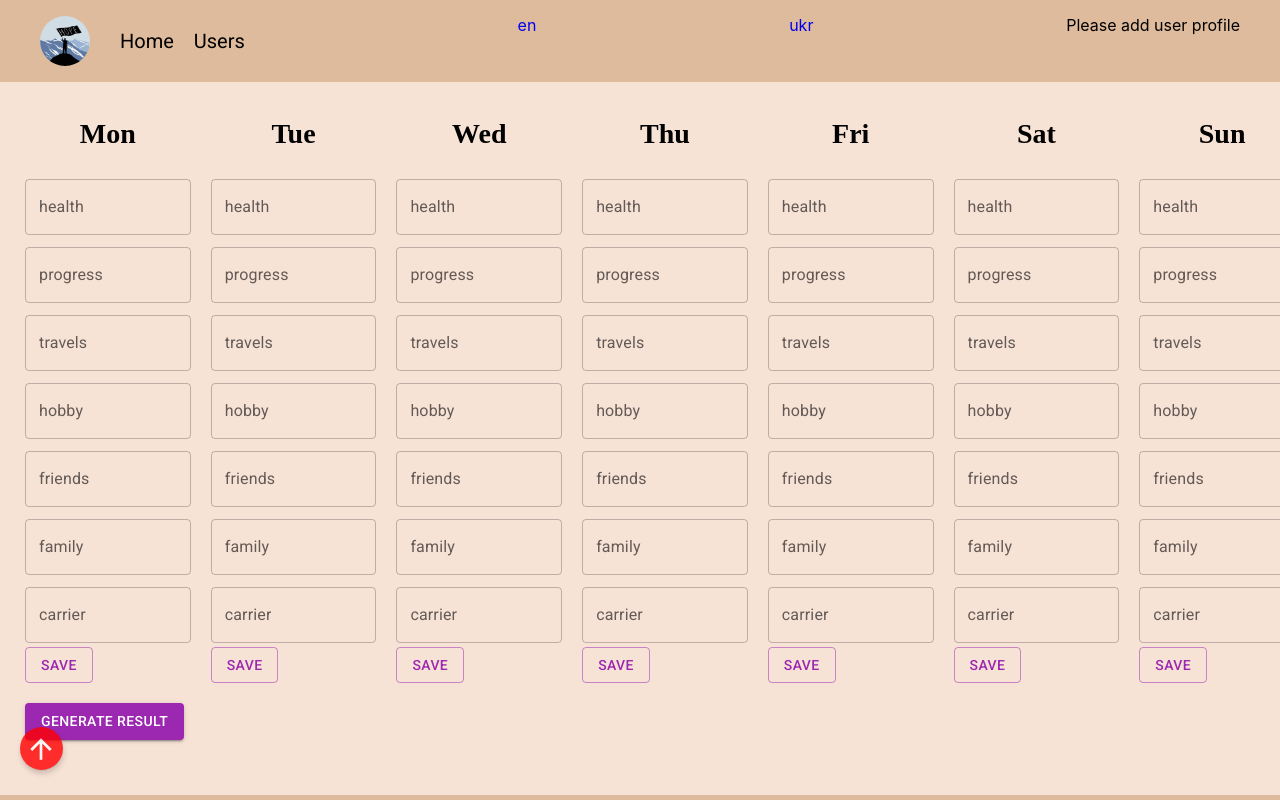
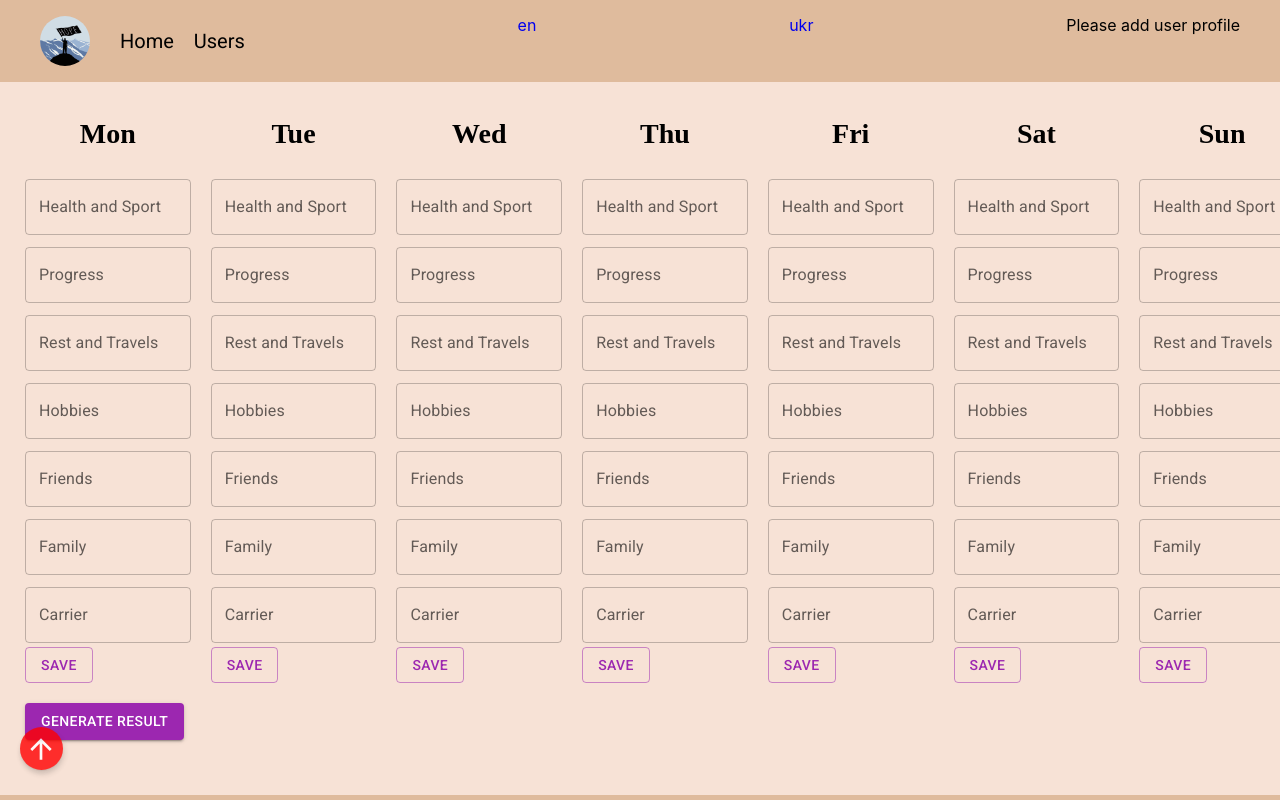
Before and after one commit to DmytroKolisnyk2/GameOFTeens_JS, a Next.js app: page /1/calendar in a window 1280 px wide. Shown: the top 800 px of the page. Built offline with nearby package versions, Linux system fonts and the light colour scheme; a web font is replaced by a local one.

Commit message:
new loca added and privit privit

```diff
--- a/components/Footer/Footer.jsx
+++ b/components/Footer/Footer.jsx
@@ -9,8 +9,10 @@ import InstagramIcon from "@mui/icons-material/Instagram";
 import CopyrightIcon from "@mui/icons-material/Copyright";
 import LinkedInIcon from "@mui/icons-material/LinkedIn";
 import GitHubIcon from "@mui/icons-material/GitHub";
+import { useTranslations } from "next-intl"
 
 const Footer = () => {
+  const t = useTranslations("Footer");
   return (
     <footer className={styles.footer}>
       <div className={styles.content}>
@@ -25,7 +27,7 @@ const Footer = () => {
           <h2 className={styles.logo}>HOPEteam</h2>
         </a>
         <div className={styles.wrapperTeam}>
-          <h3 className={styles.teamTitle}>Our Team :</h3>
+          <h3 className={styles.teamTitle}>{t('team')}</h3>
           <div className={styles.wrapperLinks}>
             <a
               className={styles.link}
@@ -91,7 +93,7 @@ const Footer = () => {
         </div>
       </div>
       <div className={styles.wrapperText}>
-        <h4 className={styles.footerText}>All rights are reserved.</h4>
+        <h4 className={styles.footerText}>{t('rights')}</h4>
         <CopyrightIcon className={styles.copyRightIcon} />
       </div>
     </footer>
--- a/components/Header/Header.jsx
+++ b/components/Header/Header.jsx
@@ -40,7 +40,7 @@ const Header = () => {
                 href={"/users"}
                 classes={HeaderStyles.link}
               >
-                Users
+                {t('users')}
               </NavLink>
               {username && (
                 <>
--- a/locales/en.json
+++ b/locales/en.json
@@ -19,6 +19,48 @@
     "result": "result",
     "exit": "Exit",
     "exitNo": "You successfully exited",
-    "add": "Please add user profile"
+    "add": "Please add user profile",
+    "users": "Users"
+  },
+  "Footer": {
+    "team": "Our team :",
+    "rights": "All rights reserved."
+  },
+  "About": {
+    "about": "about this app",
+    "about_text": "Our application is a prototype of the well-known 'Wheel of Life Balance' exercise. In this web application, you evaluate your areas of life with the help of points",
+    "about_title": "Our Features",
+    "multiU_title": "Multi-user application",
+    "multiU_text": "You can use the application from different accounts",
+    "resultI_title": "Instant result",
+    "resultI_text": "Our application will immediately show you the result of your expenses in the form of a balance wheel",
+    "savingA_title": "Automatic saving",
+    "savingA_text": "For convenience, your balance wheel is automatically saved in the new app",
+    "languageC_title": "Language change",
+    "languageC_text": "Our application works in English and Ukrainian, so that everyone can use our application"
+  },
+  "Users": {
+    "delete": "Delete",
+    "create": "Create",
+    "added": "Current user successfully added"
+  },
+  "Calendar": {
+    "result": "Generate result",
+    "save": "Save",
+    "mon": "Mon",
+    "tue": "Tue",
+    "wed": "Wed",
+    "thu": "Thu",
+    "fri": "Fri",
+    "sat": "Sat",
+    "sun": "Sun",
+    "health": "Health and Sport",
+    "progress": "Progress",
+    "travels": "Rest and Travels",
+    "hobby": "Hobbies",
+    "friends": "Friends",
+    "family": "Family",
+    "carrier": "Carrier",
+    "error": "You should type only positive numbers :)"
   }
 }
--- a/locales/ukr.json
+++ b/locales/ukr.json
@@ -20,6 +20,48 @@
     "result": "Результат",
     "exit": "Вихід",
     "exitNo": "Ви успішно вийшли з акаунту",
-    "add": "Будь ласка додайте користувача"
+    "add": "Будь ласка додайте користувача",
+    "users": "Користувачі"
+  },
+  "Footer": {
+    "team": "Наша команда :",
+    "rights": "Усі права захищені."
+  },
+  "About": {
+    "about": "Привіт-Привіт🥰🥰🥰, ось трохи про нашу програму",
+    "about_text": "Наш застосунок є прототипом відомої програми 'Колесо життєвого балансу' У цьому веб-додатку ви оцінюєте свої сфери життя за допомогою балів",
+    "about_title": "Наші фішки",
+    "multiU_title": "Мульти-користувацька програма",
+    "multiU_text": "Ми можете використовувати декілька акаунтів",
+    "resultI_title": "Моментальний результат",
+    "resultI_text": "Наш застосунок одразу покаже вам результат ваших витрат у вигляді діаграми",
+    "savingA_title": "Автоматичне збереження",
+    "savingA_text": "Для зручності ваше колесо балансу автоматично зберігається в новому застосунко",
+    "languageC_title": "Зміна мови",
+    "languageC_text": "Наш застосунок працює англійською та українською мовами, тому всім доступний наш застосунок"
+  },
+  "Users": {
+    "delete": "Видалити",
+    "create": "Створити",
+    "added": "Поточного користувача додано"
+  },
+  "Calendar": {
+    "result": "Згенерувати результат",
+    "save": "Зберегти",
+    "mon": "Пн",
+    "tue": "Вт",
+    "wed": "Ср",
+    "thu": "Чт",
+    "fri": "Пт",
+    "sat": "Сб",
+    "sun": "Нд",
+    "health": "Здоров'я та спорт",
+    "progress": "Розвиток та Освіта",
+    "travels": "Відпочинок та подорожі",
+    "hobby": "Творчість та хоббі",
+    "friends": "Оточення",
+    "family": "Сім'я",
+    "carrier": "Кар'єра",
+    "error": "ПРИВІТ-ПРИВІТ🥰🥰🥰🥰🥰🥰. ВИ МАЄТЕ БЛЯХА ВВЕСТИ НОРМАЛЬНЕ ЧИСЛО А НЕ ЯКІСЬ БУКВИ ЯК ВАМ ЦЕ НЕ ЗРОЗУМІЛО :)"
   }
 }
--- a/pages/[userId]/calendar.jsx
+++ b/pages/[userId]/calendar.jsx
@@ -1,136 +1,237 @@
-import {useState} from 'react';
-import TextField from '@mui/material/TextField';
-import Button from '@mui/material/Button';
-import styles from '../../styles/calendar.module.scss';
+import { useState } from "react";
+import TextField from "@mui/material/TextField";
+import Button from "@mui/material/Button";
+import styles from "../../styles/calendar.module.scss";
 import NotificationManager from "react-notifications/lib/NotificationManager";
+import { useTranslations } from "next-intl";
 
 const Calendar = () => {
+  const t = useTranslations("Calendar");
   const [mon, setMon] = useState({
-        health: '',
-        progress: '',
-        travels: '',
-        hobby: '',
-        friends: '',
-        family: '',
-        carrier: '',
+    health: "",
+    progress: "",
+    travels: "",
+    hobby: "",
+    friends: "",
+    family: "",
+    carrier: "",
     setValue: (event, activity) => {
-            console.log(+event.target.value)
-            return setMon((prevState) => ({...prevState, [activity]: +event.target.value}))
+      console.log(+event.target.value);
+      return setMon((prevState) => ({
+        ...prevState,
+        [activity]: +event.target.value,
+      }));
     },
-        day: 'Mon',
+    day: t('mon'),
     id: 1,
   });
   const [tue, setTue] = useState({
-        health: '',
-        progress: '',
-        travels: '',
-        hobby: '',
-        friends: '',
-        family: '',
-        carrier: '',
+    health: "",
+    progress: "",
+    travels: "",
+    hobby: "",
+    friends: "",
+    family: "",
+    carrier: "",
     setValue: (event, activity) => {
-            return setTue((prevState) => ({...prevState, [activity]: +event.target.value}))
+      return setTue((prevState) => ({
+        ...prevState,
+        [activity]: +event.target.value,
+      }));
     },
-        day: 'Tue',
+    day: t('tue'),
     id: 2,
   });
   const [wed, setWed] = useState({
-        health: '',
-        progress: '',
-        travels: '',
-        hobby: '',
-        friends: '',
-        family: '',
-        carrier: '',
+    health: "",
+    progress: "",
+    travels: "",
+    hobby: "",
+    friends: "",
+    family: "",
+    carrier: "",
     setValue: (event, activity) => {
-            return setWed((prevState) => ({...prevState, [activity]: +event.target.value}))
+      return setWed((prevState) => ({
+        ...prevState,
+        [activity]: +event.target.value,
+      }));
     },
-        day: 'Wed',
+    day: t('wed'),
     id: 3,
   });
   const [thu, setThu] = useState({
-        health: '',
-        progress: '',
-        travels: '',
-        hobby: '',
-        friends: '',
-        family: '',
-        carrier: '',
+    health: "",
+    progress: "",
+    travels: "",
+    hobby: "",
+    friends: "",
+    family: "",
+    carrier: "",
     setValue: (event, activity) => {
-            return setThu((prevState) => ({...prevState, [activity]: +event.target.value}))
+      return setThu((prevState) => ({
+        ...prevState,
+        [activity]: +event.target.value,
+      }));
     },
-        day: 'Thu',
+    day: t('thu'),
     id: 4,
   });
   const [fri, setFri] = useState({
-        health: '',
-        progress: '',
-        travels: '',
-        hobby: '',
-        friends: '',
-        family: '',
-        carrier: '',
+    health: "",
+    progress: "",
+    travels: "",
+    hobby: "",
+    friends: "",
+    family: "",
+    carrier: "",
     setValue: (event, activity) => {
-            return setFri((prevState) => ({...prevState, [activity]: +event.target.value}))
+      return setFri((prevState) => ({
+        ...prevState,
+        [activity]: +event.target.value,
+      }));
     },
-        day: 'Fri',
+    day: t('fri'),
     id: 5,
   });
   const [sat, setSat] = useState({
-        health: '',
-        progress: '',
-        travels: '',
-        hobby: '',
-        friends: '',
-        family: '',
-        carrier: '',
+    health: "",
+    progress: "",
+    travels: "",
+    hobby: "",
+    friends: "",
+    family: "",
+    carrier: "",
     setValue: (event, activity) => {
-            return setSat((prevState) => ({...prevState, [activity]: +event.target.value}))
+      return setSat((prevState) => ({
+        ...prevState,
+        [activity]: +event.target.value,
+      }));
     },
-        day: 'Sat',
+    day: t('sat'),
     id: 6,
   });
   const [sun, setSun] = useState({
-        health: '',
-        progress: '',
-        travels: '',
-        hobby: '',
-        friends: '',
-        family: '',
-        carrier: '',
+    health: "",
+    progress: "",
+    travels: "",
+    hobby: "",
+    friends: "",
+    family: "",
+    carrier: "",
     setValue: (event, activity) => {
-            return setSun((prevState) => ({...prevState, [activity]: +event.target.value}))
+      return setSun((prevState) => ({
+        ...prevState,
+        [activity]: +event.target.value,
+      }));
     },
-        day: 'Sun',
-        id: 7
+    day: t('sun'),
+    id: 7,
   });
-    const [arrayDays, setArrayDays] = useState([mon, tue, wed, thu, fri, sat, sun]);
+  const [arrayDays, setArrayDays] = useState([
+    mon,
+    tue,
+    wed,
+    thu,
+    fri,
+    sat,
+    sun,
+  ]);
   const submitValue = (event, dayObj) => {
     event.preventDefault();
     const dayValues = Object.values(dayObj);
-        const isCorrectValue = dayValues.every(item => item > 0);
-        if(isCorrectValue) {
+    const isCorrectValue = dayValues.every((item) => item > 0);
+    if (isCorrectValue) {
       console.log(isCorrectValue);
-            return console.log(dayObj)
+      return console.log(dayObj);
     }
-        NotificationManager.error('You should type only positive numbers :)')
+    NotificationManager.error(t('error'));
   };
-    return(
+  return (
     <section className={styles.calendarPage}>
       <div className={styles.calendar}>
-            {arrayDays.map(item => {
-                return(
+        {arrayDays.map((item) => {
+          return (
             <div key={item.id} className={styles.column}>
               <h3 className={styles.title}>{item.day}</h3>
-                    <form onSubmit={event => submitValue(event, item)}>
-                    <TextField value={item.health} onChange={event => item.setValue(event, 'health')} margin='dense' name="health" fullWidth variant="outlined" label="health" type="number"/>
-                    <TextField value={item.progress} onChange={event => item.setValue(event, "progress")} margin='dense' name="progress" fullWidth variant="outlined" label="progress" type="number"/>
-                    <TextField value={item.travels} onChange={event => item.setValue(event, "travels")} margin='dense' name="travels" fullWidth variant="outlined" label="travels" type="number"/>
-                    <TextField value={item.hobby} onChange={event => item.setValue(event, "hobby")} margin='dense' name="hobby" fullWidth variant="outlined" label="hobby" type="number"/>
-                    <TextField value={item.friends} onChange={event => item.setValue(event, "friends")} margin='dense' name="friends" fullWidth variant="outlined" label="friends" type="number"/>
-                    <TextField value={item.family} onChange={event => item.setValue(event, "family")} margin='dense' name="family" fullWidth variant="outlined" label="family" type="number"/>
-                    <TextField value={item.carrier} onChange={event => item.setValue(event, "carrier")} margin='dense' name="carrier" fullWidth variant="outlined" label="carrier" type="number"/>
-                    <Button type="submit" className={styles.submitButton} color="secondary" variant="outlined">Save</Button>
+              <form onSubmit={(event) => submitValue(event, item)}>
+                <TextField
+                  value={item.health}
+                  onChange={(event) => item.setValue(event, "health")}
+                  margin="dense"
+                  name="health"
+                  fullWidth
+                  variant="outlined"
+                  label={t("health")}
+                  type="number"
+                />
+                <TextField
+                  value={item.progress}
+                  onChange={(event) => item.setValue(event, "progress")}
+                  margin="dense"
+                  name="progress"
+                  fullWidth
+                  variant="outlined"
+                  label={t("progress")}
+                  type="number"
+                />
+                <TextField
+                  value={item.travels}
+                  onChange={(event) => item.setValue(event, "travels")}
+                  margin="dense"
+                  name="travels"
+                  fullWidth
+                  variant="outlined"
+                  label={t("travels")}
+                  type="number"
+                />
+                <TextField
+                  value={item.hobby}
+                  onChange={(event) => item.setValue(event, "hobby")}
+                  margin="dense"
+                  name="hobby"
+                  fullWidth
+                  variant="outlined"
+                  label={t("hobby")}
+                  type="number"
+                />
+                <TextField
+                  value={item.friends}
+                  onChange={(event) => item.setValue(event, "friends")}
+                  margin="dense"
+                  name="friends"
+                  fullWidth
+                  variant="outlined"
+                  label={t("friends")}
+                  type="number"
+                />
+                <TextField
+                  value={item.family}
+                  onChange={(event) => item.setValue(event, "family")}
+                  margin="dense"
+                  name="family"
+                  fullWidth
+                  variant="outlined"
+                  label={t("family")}
+                  type="number"
+                />
+                <TextField
+                  value={item.carrier}
+                  onChange={(event) => item.setValue(event, "carrier")}
+                  margin="dense"
+                  name="carrier"
+                  fullWidth
+                  variant="outlined"
+                  label={t("carrier")}
+                  type="number"
+                />
+                <Button
+                  type="submit"
+                  className={styles.submitButton}
+                  color="secondary"
+                  variant="outlined"
+                >
+                  {t('save')}
+                </Button>
               </form>
             </div>
           );
@@ -227,7 +328,14 @@ const Calendar = () => {
                     </form>
                 </div> */}
       </div>
-            <Button className={styles.button} color="secondary" type="text" variant="contained">Generate result</Button>
+      <Button
+        className={styles.button}
+        color="secondary"
+        type="text"
+        variant="contained"
+      >
+        {t('result')}
+      </Button>
     </section>
   );
 };
```
Also changed, not shown: components/AboutPage/AboutPage.jsx (+14 -11 lines), pages/users.jsx (+11 -4 lines). Lines whose indentation alone changed are shown as unchanged.
